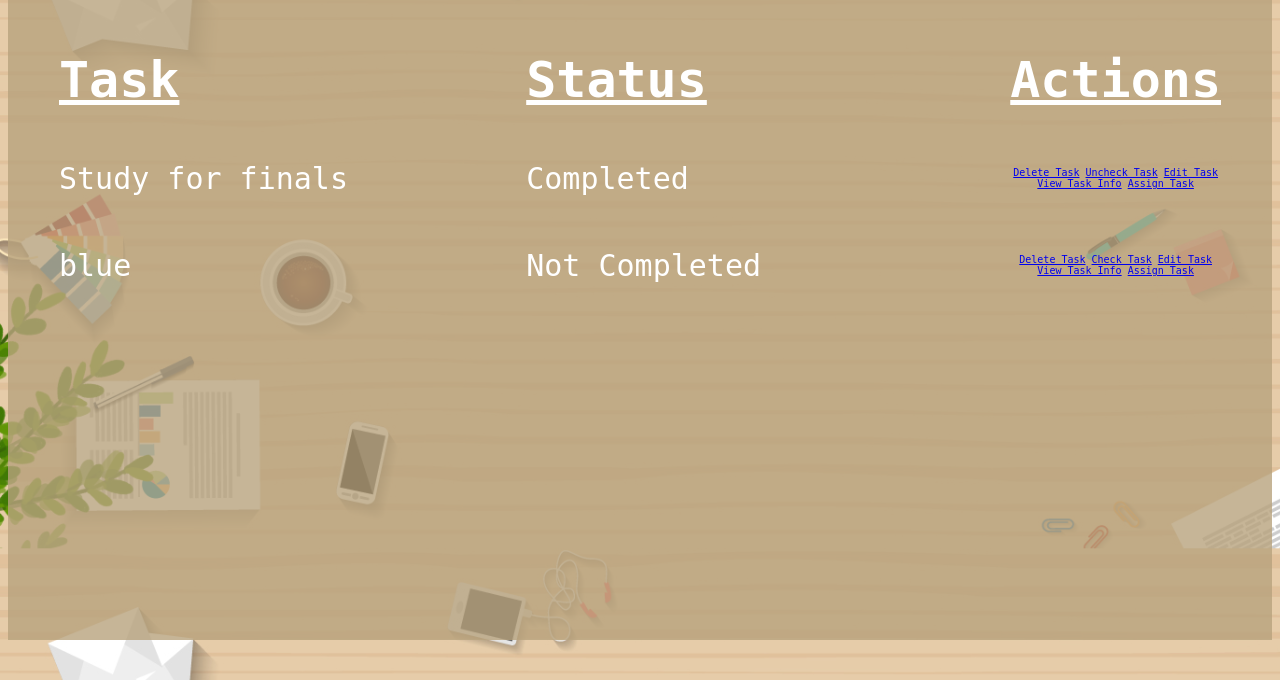
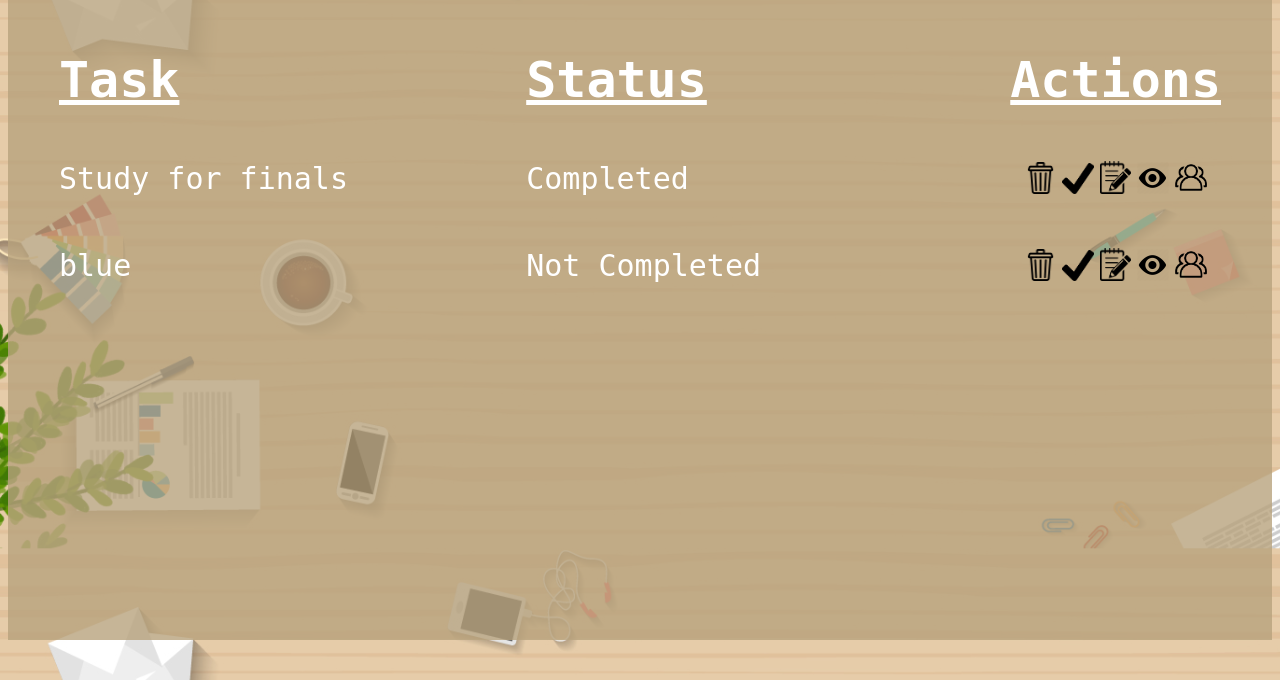
Before and after one commit to Phuoc-L/Team_2, a Flask app: page /taskmenu in a window 1280 px wide. Shown: the part 105-785 px from the top of the page. Run offline with Flask 2, Linux system fonts and the light colour scheme; data comes from the database, SQL or seed files in the repository; both versions use the stored data as it was after the commit.

Commit message:
added icons for task action and task date complete

```diff
--- a/app/routes.py
+++ b/app/routes.py
@@ -196,7 +196,11 @@ def EditTask(id):
 @myapp.route("/taskinfo/<int:id>")
 def taskInfo(id):
     task_to_view = Task.query.get_or_404(id)
-    return render_template('taskinfo.html', title='TaskInfo', name = task_to_view.task_name, description = task_to_view.task_description, deadline = task_to_view.deadline.strftime("%m/%d/%Y"), team = task_to_view.team)
+    if task_to_view.date_completed is None:
+        date_completed = 'None'
+    else:
+        date_completed = task_to_view.date_completed.strftime("%m/%d/%Y")
+    return render_template('taskinfo.html', title='TaskInfo', name = task_to_view.task_name, description = task_to_view.task_description, deadline = task_to_view.deadline.strftime("%m/%d/%Y"), date_completed = date_completed, team = task_to_view.team)
 
 @myapp.route("/AssignTask/<int:id>", methods = ["GET","POST"])
 def AssignTeam(id):
--- a/app/static/styles/style.css
+++ b/app/static/styles/style.css
@@ -60,6 +60,7 @@ header::after {
   display:table;
   clear: both;
 }
+
 .logo {
   float: left;
   width: 30%;
--- a/app/templates/taskinfo.html
+++ b/app/templates/taskinfo.html
@@ -16,6 +16,11 @@
 </p>
 
 <p>
+    Date Completed:
+    {{ date_completed }}
+</p>
+
+<p>
     Team:
     {{ team }}
 </p>
--- a/app/templates/taskmenu.html
+++ b/app/templates/taskmenu.html
@@ -39,15 +39,15 @@
                     {% endif %}
                 </td>
                 <td>
-                    <a href="/deletetask/{{ post.id }}">Delete Task</a>
+                    <a href="/deletetask/{{ post.id }}"><img src="{{ url_for('static', filename='img/delete.png')}}" width = "15%" height = "auto" /></a>
                     {% if post.completed == 'False' %}
-                        <a href="/checktask/{{ post.id }}">Check Task</a>
+                        <a href="/checktask/{{ post.id }}"><img src="{{ url_for('static', filename='img/check.png')}}"width = "15%" height = "auto" /></a>
                     {% else %}
-                        <a href="/unchecktask/{{ post.id }}">Uncheck Task</a>
+                        <a href="/unchecktask/{{ post.id }}"><img src="{{ url_for('static', filename='img/check.png')}}" width = "15%" height = "auto" /></a>
                     {% endif %}
-                    <a href="/edit/{{ post.id }}">Edit Task</a>
-                    <a href="/taskinfo/{{ post.id }}">View Task Info</a>
-                    <a href="/AssignTask/{{ post.id }}">Assign Task</a>
+                    <a href="/edit/{{ post.id }}"><img src="{{ url_for('static', filename='img/Edit.png')}}" width = "15%" height = "auto" /></a>
+                    <a href="/taskinfo/{{ post.id }}"><img src="{{ url_for('static', filename='img/View.png')}}" width = "15%" height = "auto" /></a>
+                    <a href="/AssignTask/{{ post.id }}"><img src="{{ url_for('static', filename='img/Assign.png')}}" width = "15%" height = "auto" /></a>
                 </td>
             </tr>
             {% endfor %}
```
Also changed, not shown: app/app.db, app/static/img/Assign.png (added), app/static/img/Edit.png (added), app/static/img/View.png (added), app/static/img/check.png (added), app/static/img/delete.png (added).
